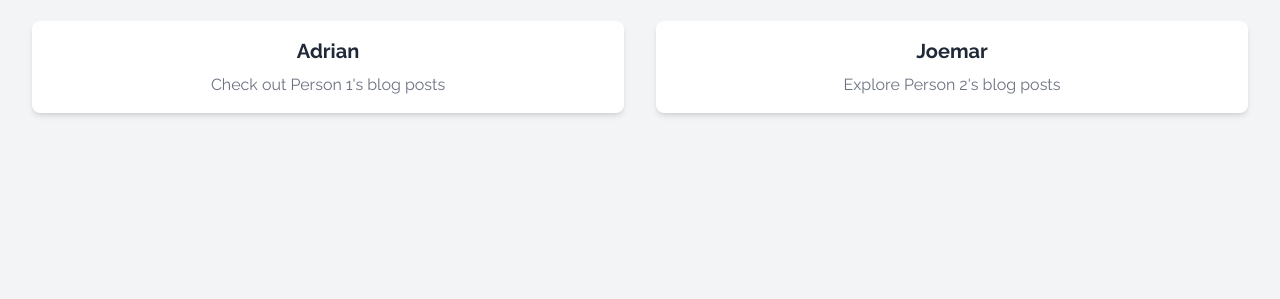
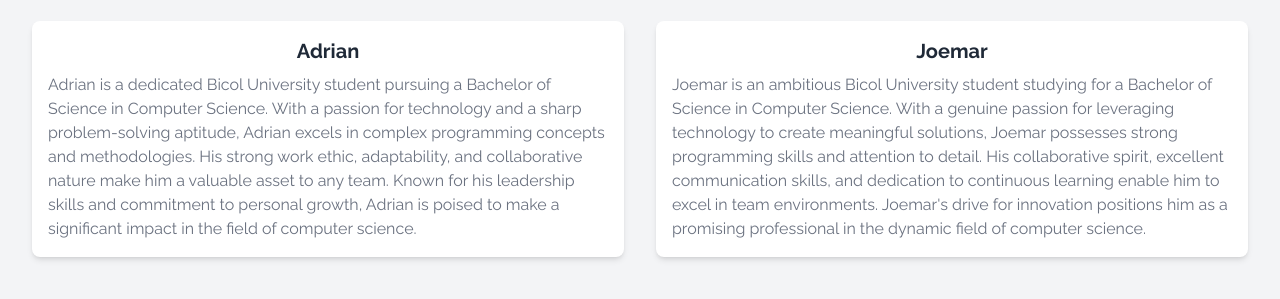
Before and after one commit to ajabache/daily_blog, a plain HTML site: page index.html in a window 1280 px wide. Shown: the part 139-438 px from the top of the page. Drawn offline with nearby package versions, Linux system fonts and the light colour scheme.

Commit message:
initial details

```diff
--- a/index.html
+++ b/index.html
@@ -24,13 +24,26 @@
             <a href="pages/adrian/"
                 class="bg-white shadow-md hover:shadow-lg transition duration-300 rounded-lg p-4 flex flex-col items-center justify-center">
                 <h2 class="text-xl font-bold text-gray-800 mb-2">Adrian</h2>
-                <p class="text-gray-500">Check out Person 1's blog posts</p>
+                <p class="text-gray-500">
+                    Adrian is a dedicated Bicol University student pursuing a Bachelor of Science in Computer Science.
+                    With a passion for technology and a sharp problem-solving aptitude, Adrian excels in complex
+                    programming concepts and methodologies. His strong work ethic, adaptability, and collaborative
+                    nature make him a valuable asset to any team. Known for his leadership skills and commitment to
+                    personal growth, Adrian is poised to make a significant impact in the field of computer science.
+                </p>
             </a>
 
             <a href="pages/joemar/"
                 class="bg-white shadow-md hover:shadow-lg transition duration-300 rounded-lg p-4 flex flex-col items-center justify-center">
                 <h2 class="text-xl font-bold text-gray-800 mb-2">Joemar</h2>
-                <p class="text-gray-500">Explore Person 2's blog posts</p>
+                <p class="text-gray-500">
+                    Joemar is an ambitious Bicol University student studying for a Bachelor of Science in Computer
+                    Science. With a genuine passion for leveraging technology to create meaningful solutions, Joemar
+                    possesses strong programming skills and attention to detail. His collaborative spirit, excellent
+                    communication skills, and dedication to continuous learning enable him to excel in team
+                    environments. Joemar's drive for innovation positions him as a promising professional in the dynamic
+                    field of computer science.
+                </p>
             </a>
         </div>
     </div>
```
